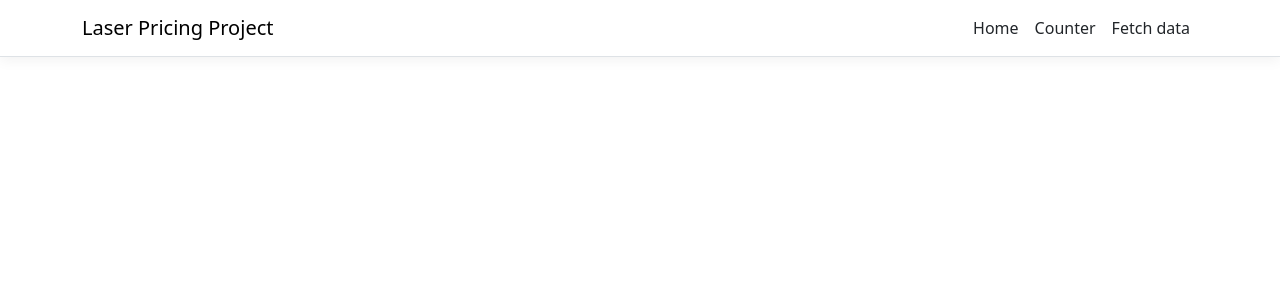
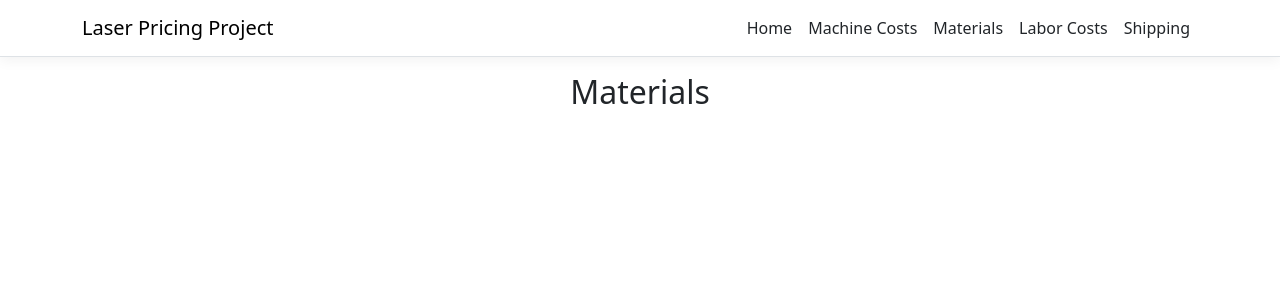
Before and after one commit to kunklerRepos/LaserProject2, a React (Vite) app in the folder laserproject.client/: page /Materials in a window 1280 px wide. Shown: the top 300 px of the page. Built offline with nearby package versions, Linux system fonts and the light colour scheme.

Commit message:
stubbed in pages

```diff
--- /dev/null
+++ b/laserproject.client/src/components/LaborCost.jsx
@@ -0,0 +1,12 @@
+import React, { useState } from 'react';
+
+function LaborCost()
+{
+    return (
+        <>
+            <h2>Labor Costs</h2>
+        </>
+    );
+}
+
+export default LaborCost;
--- /dev/null
+++ b/laserproject.client/src/components/MachineCosts.jsx
@@ -0,0 +1,13 @@
+import React, { useState } from 'react';
+
+
+function MachineCosts()
+{
+    return (
+        <>
+        <h2>Machine Costs</h2>
+        </>
+    )
+}
+
+export default MachineCosts;
--- /dev/null
+++ b/laserproject.client/src/components/Materials.jsx
@@ -0,0 +1,12 @@
+import React, { useState } from 'react';
+
+function Materials()
+{
+    return (
+        <>
+        <h2>Materials</h2>
+        </>
+    );
+}
+
+export default Materials;
--- a/laserproject.client/src/components/NavMenu.jsx
+++ b/laserproject.client/src/components/NavMenu.jsx
@@ -24,11 +24,18 @@ function NavMenu()
                         <NavItem>
                             <NavLink tag={Link} className="text-dark" to="/LaserProject2">Home</NavLink>
                         </NavItem>
+
                         <NavItem>
-                            <NavLink tag={Link} className="text-dark" to="/counter">Counter</NavLink>
+                            <NavLink tag={Link} className="text-dark" to="/MachineCosts">Machine Costs</NavLink>
                         </NavItem>
                         <NavItem>
-                            <NavLink tag={Link} className="text-dark" to="/fetch-data">Fetch data</NavLink>
+                            <NavLink tag={Link} className="text-dark" to="/Materials">Materials</NavLink>
+                        </NavItem>
+                        <NavItem>
+                            <NavLink tag={Link} className="text-dark" to="/LaborCost">Labor Costs</NavLink>
+                        </NavItem>
+                        <NavItem>
+                            <NavLink tag={Link} className="text-dark" to="/Shipping">Shipping</NavLink>
                         </NavItem>
                     </ul>
                 </Collapse>
--- /dev/null
+++ b/laserproject.client/src/components/Shipping.jsx
@@ -0,0 +1,12 @@
+import React, { useState } from 'react';
+
+function Shipping()
+{
+    return (
+        <>
+            <h2>Shipping Material</h2>
+        </>
+    );
+}
+
+export default Shipping;
```
Also changed, not shown: laserproject.client/src/AppRoutes.jsx (+23 -1 lines), laserproject.client/src/components/styles/Marketing.jsx (added, +13 -0 lines), 2 other files (tests, documents, lock files or other folders).
